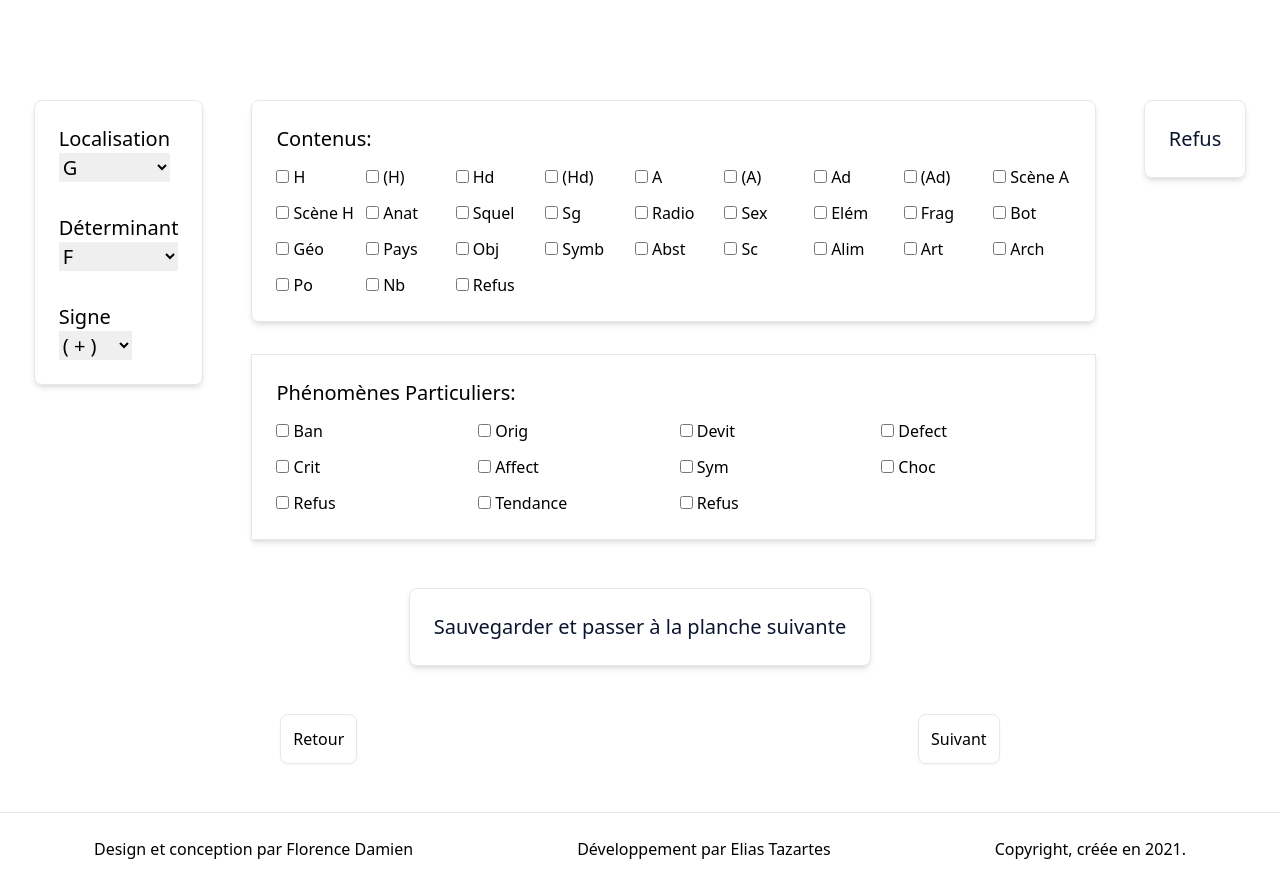
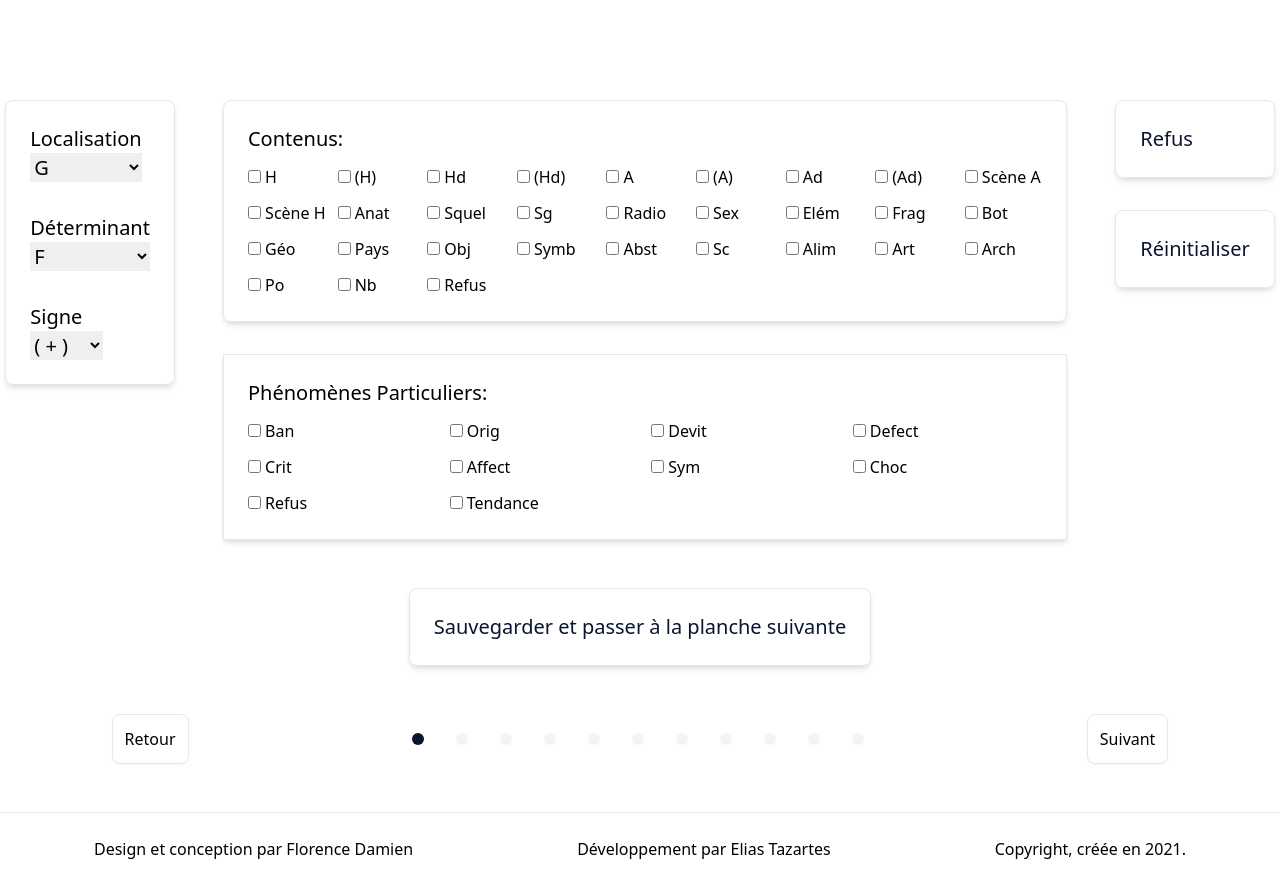
Before and after one commit to Eikix/rorschach-app, a Next.js app: page /rorschachtest in a window 1280 px wide. Shown: the part 688-1573 px from the top of the page. Built offline with nearby package versions, Linux system fonts and the light colour scheme.

Commit message:
added navigation between planches

```diff
--- a/components/Planche.js
+++ b/components/Planche.js
@@ -75,7 +75,11 @@ const Planche = ({idNumber, savePlanche, savedPlanches}) => {
                                     </div>
                                 </div>
                             </div>
-                            <RefusButton />
+                            <div className="flex flex-col space-y-4 lg:space-y-8">
+                                <RefusButton />
+                                <button className="text-xl text-color1 p-3 rounded-lg hover:bg-gray-100 w-1/8 border shadow-md lg:p-6 p-3 mx-4 lg:mx-0" type="reset">Réinitialiser</button>
+
+                            </div>
                         </div>
                         <button className="text-xl text-color1 p-3 rounded-lg hover:bg-gray-100 w-1/8 border shadow-md lg:p-6 p-3 mx-4 lg:mx-0" type="submit">Sauvegarder et passer à la planche suivante</button>
 
--- a/pages/rorschachtest.js
+++ b/pages/rorschachtest.js
@@ -5,6 +5,60 @@ import { useState } from "react";
 const RorschachTest = () => {
     const [selectedPlanche, setSelectedPlanche] = useState(1);
     const [savedPlanches, setSavedPlanches] = useState({});
+
+    const isActive = {
+        one: selectedPlanche === 1 ? "bg-color1" : "bg-gray-100",
+        two: selectedPlanche === 2 ? "bg-color1" : "bg-gray-100",
+        three: selectedPlanche === 3 ? "bg-color1" : "bg-gray-100",
+        four: selectedPlanche === 4 ? "bg-color1" : "bg-gray-100",
+        five: selectedPlanche === 5 ? "bg-color1" : "bg-gray-100",
+        six: selectedPlanche === 6 ? "bg-color1" : "bg-gray-100",
+        seven: selectedPlanche === 7 ? "bg-color1" : "bg-gray-100",
+        eight: selectedPlanche === 8 ? "bg-color1" : "bg-gray-100",
+        nine: selectedPlanche === 9 ? "bg-color1" : "bg-gray-100",
+        ten: selectedPlanche === 10 ? "bg-color1" : "bg-gray-100",
+        eleven : selectedPlanche === 11 ? "bg-color1" : "bg-gray-100",
+    }
+    const styleArray = ["one", "two", "three", "four", "five", "six", "seven", "eight", "nine", "ten", "eleven"];
+
+    const switchSelectedPlanche = (plancheNumber) => {
+        switch(plancheNumber) {
+            case "one":
+                setSelectedPlanche(1);
+                break;
+            case "two":
+                setSelectedPlanche(2);
+                break;
+            case "three":
+                setSelectedPlanche(3);
+                break;
+            case "four":
+                setSelectedPlanche(4);
+                break;
+            case "five":
+                setSelectedPlanche(5);
+                break;
+            case "six":
+                setSelectedPlanche(6);
+                break;
+            case "seven":
+                setSelectedPlanche(7);
+                break;
+            case "eight":
+                setSelectedPlanche(8);
+                break;
+            case "nine":
+                setSelectedPlanche(9);
+                break;
+            case "ten":
+                setSelectedPlanche(10);
+                break;
+            case "eleven":
+                setSelectedPlanche(11);
+                break;
+        }
+
+    }
 
     const submitResults = () => {
         alert(JSON.stringify(savedPlanches, null, 2));
@@ -56,8 +110,15 @@ const RorschachTest = () => {
                         <button onClick={submitResults} className="text-xl lg:text-2xl rounded-lg p-6 border shadow-sm text-center text-color1 mt-12 lg:mt-32">Générer</button>
                     </div>
                 }
-                <div className="flex justify-around w-full">
+                <div className="flex justify-around items-center w-full">
                     <button className="border shadow-sm rounded-lg p-3 hover:bg-gray-100 text-center" onClick={previousPlanche}>Retour</button>
+                    <div className="flex justify-center items-center space-x-2 lg:space-x-8">
+                        {styleArray.map(plancheNumber => {
+                            return (
+                                <div key={plancheNumber} onClick={() => switchSelectedPlanche(plancheNumber)} className={`w-1 h-1 md:w-2 md:h-2 lg:w-3 lg:h-3 rounded-full cursor-pointer ${isActive[plancheNumber]}`}></div>
+                            )
+                        })}
+                    </div>
                     <button className="border shadow-sm rounded-lg p-3 hover:bg-gray-100 text-center" onClick={nextPlanche}>Suivant</button>
                 </div>
             </div>
--- a/utils/details/plancheDetails.js
+++ b/utils/details/plancheDetails.js
@@ -3,5 +3,5 @@ module.exports = {
     determinantList: ["F", "K", "Kst", "K rép", "K ref", "kan", "kan st", "kan rép", "kan ref", "kob", "kp", "kp stat", "FC", "CF","C", "Cn", `C'`, "KC", "kan C", "kob C", "Kp C", "FE", "EF", "E", "F clob", "Clob F", "Clob", "Refus"],
     signesList: ["( + )", "( - )", "( +/- )", "Refus"],
     contenusList: ["H",	"(H)",	"Hd",	"(Hd)",	"A",	"(A)",	"Ad",	"(Ad)",	"Scène A",	"Scène H",	"Anat", "Squel", "Sg", "Radio",	"Sex",	"Elém",	"Frag",	"Bot",	"Géo",	"Pays",	"Obj",	"Symb",	"Abst",	"Sc",	"Alim",	"Art",	"Arch",	"Po",	"Nb", "Refus"],
-    phenomenesList: ["Ban","Orig","Devit","Defect", "Crit","Affect", "Sym", "Choc","Refus", "Tendance", "Refus"],
+    phenomenesList: ["Ban","Orig","Devit","Defect", "Crit","Affect", "Sym", "Choc","Refus", "Tendance"],
 }
```
